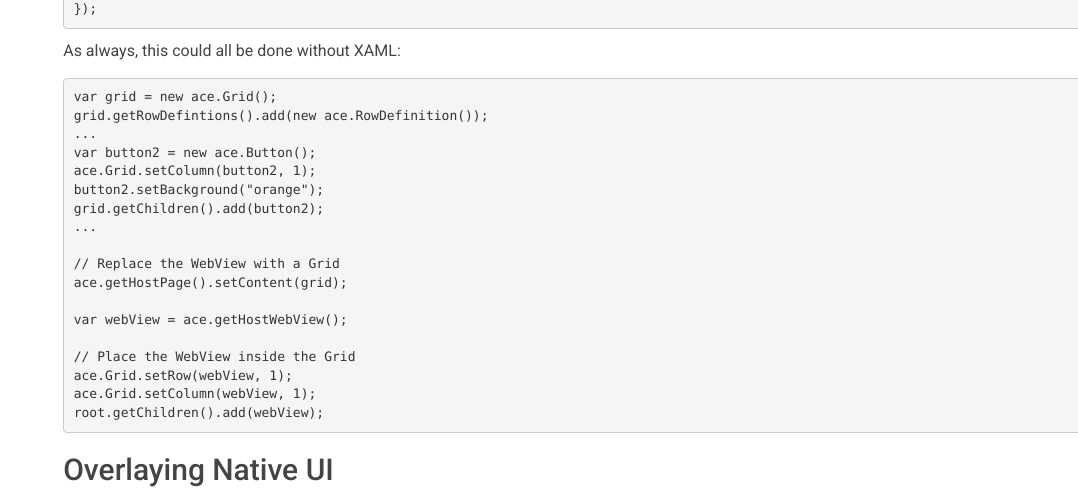
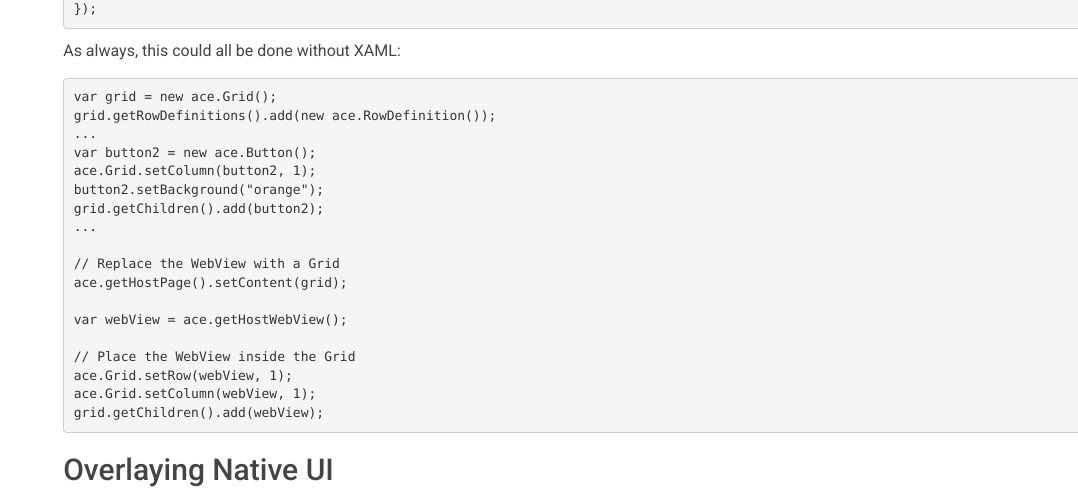
Before and after one commit to microsoft/ace, a Jekyll site: the page built from docs/ib_using-native-ui.md, in a window 1280 px wide and 900 px high, scrolled down 2014 px. Shown: the part 171-665 px from the top of the window, without its empty margins (202-1280 px from the left). Built offline with Jekyll 4.4.1, drawn with Linux system fonts in a browser that asks for light colours.

Commit message:
Fixed a couple of typos.

```diff
--- a/docs/ib_using-native-ui.md
+++ b/docs/ib_using-native-ui.md
@@ -123,7 +123,7 @@ As always, this could all be done without XAML:
 
 <pre>
 var grid = new ace.Grid();
-grid.getRowDefintions().add(new ace.RowDefinition());
+grid.getRowDefinitions().add(new ace.RowDefinition());
 ...
 var button2 = new ace.Button();
 ace.Grid.setColumn(button2, 1);
@@ -139,7 +139,7 @@ var webView = ace.getHostWebView();
 // Place the WebView inside the Grid
 ace.Grid.setRow(webView, 1);
 ace.Grid.setColumn(webView, 1);
-root.getChildren().add(webView);
+grid.getChildren().add(webView);
 </pre>
 
 <a name="two"/>
```
